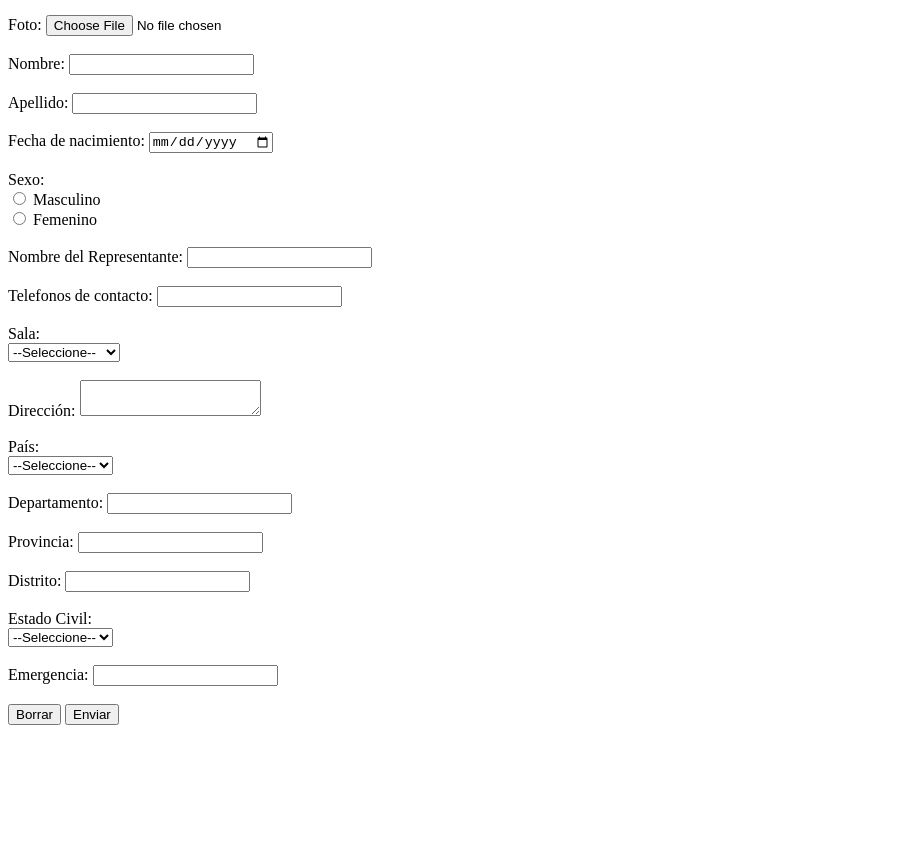
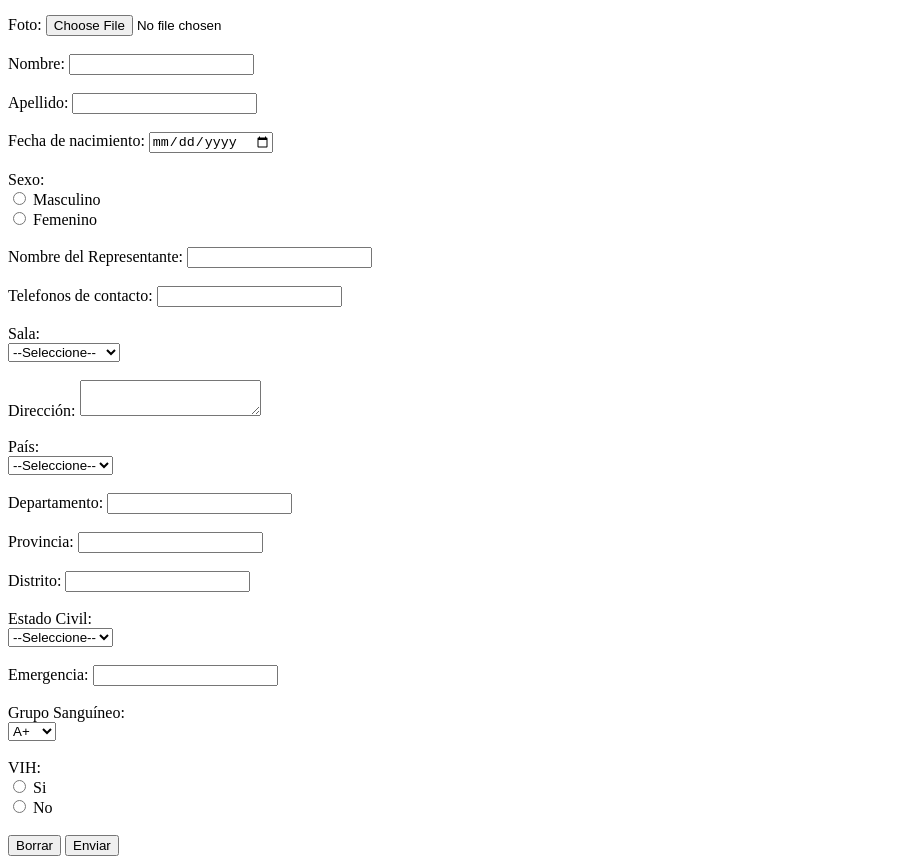
Before and after one commit to brendacaballero/Formularios, a plain HTML site: page Index3.html in a window 1280 px wide. Shown: the part 130-994 px from the top of the page, without its empty margins (0-900 px from the left). Before the commit the page ends 863 px from the top, so only its background shows below. Drawn offline with Linux system fonts and the light colour scheme.

Commit message:
formulario dentista

```diff
--- a/Index3.html
+++ b/Index3.html
@@ -86,7 +86,23 @@
             <label for="emergencia">Emergencia: </label>
             <input type="text" id="" name="emergencia"><br><br>
 
+            <label for="grupoSanguineo">Grupo Sanguíneo:</label><br>
+            <select id="grupoSanguineo" name="grupoSanguineo" required>
+                <option value="A+">A+</option>
+                <option value="A-">A-</option>
+                <option value="B+">B+</option>
+                <option value="B-">B-</option>
+                <option value="AB+">AB+</option>
+                <option value="AB-">AB-</option>
+                <option value="O+">O+</option>
+                <option value="O-">O-</option>
+            </select><br><br>
 
+            <label for="vih">VIH:</label><br>
+            <input type="radio" id="vih_si" name="vih" value="Si" required>
+            <label for="vih_si">Si</label><br>
+            <input type="radio" id="vih_no" name="vih" value="No">
+            <label for="vih_no">No</label><br><br>
 
 
 
```
